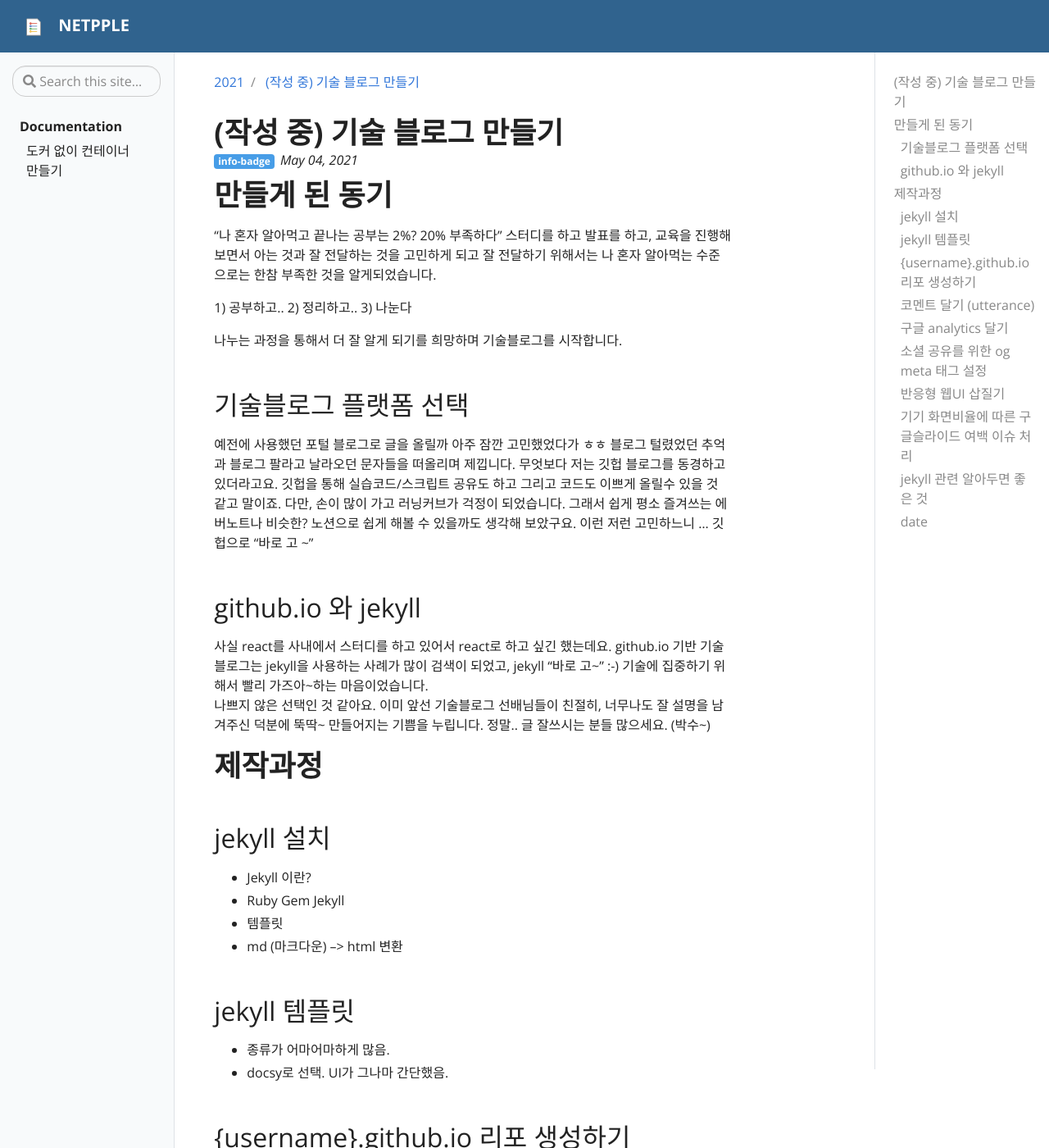
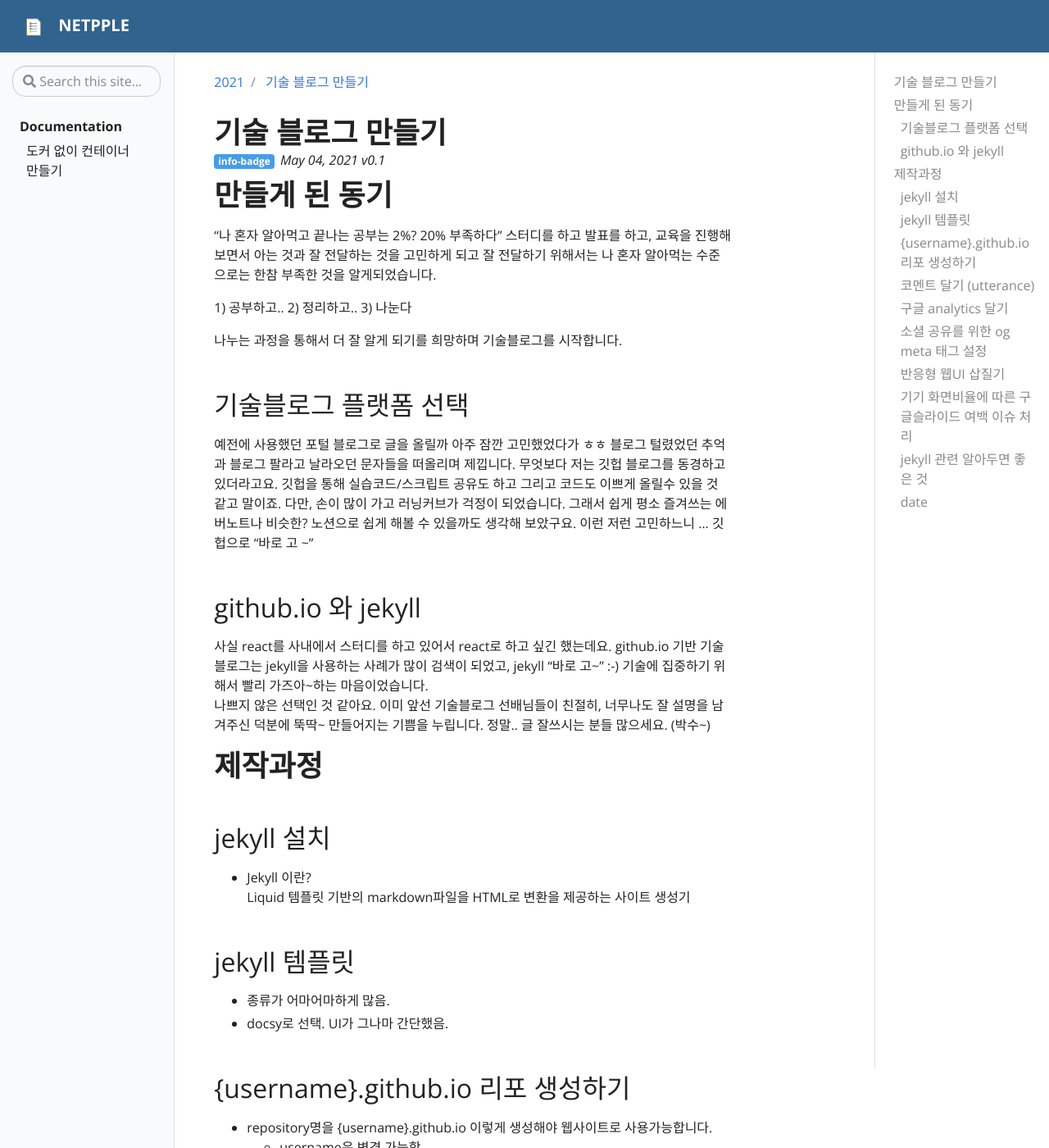
Before and after one commit to netpple/netpple.github.io, a Jekyll site: the page built from _posts/2021-05-04-make-my-blog.md, in a window 1280 px wide and 1400 px high. Shown: the whole window at 82% size. Built offline with Jekyll 4.4.1, drawn with Linux system fonts in a browser that asks for light colours; our own code applies the rules of GitHub Pages for plain Markdown files.

Commit message:
post version 추가

```diff
--- a/_layouts/post.html
+++ b/_layouts/post.html
@@ -2,7 +2,7 @@
 layout: page
 ---
 <!-- Copyright 2019-2021 Vanessa Sochat-->
-<h1 style="margin-bottom:0px">{{ page.title }}</h1>
+<h1 style="margin-bottom:0px">{{ page.title }} </h1>
 {% if page.badges %}{% for badge in page.badges %}<span class="badge badge-{{ badge.type }}">{{ badge.tag }}</span>{% endfor %}{% endif %}
-<span class="post-date" style="font-style: italic;">{{ page.date | date: "%B %d, %Y" }}</span>
+<span class="post-date" style="font-style: italic;">{{ page.date | date: "%B %d, %Y" }} {{ page.version | default: "v1.0" }}</span>
 {{ content }}
--- a/_posts/2021-05-04-make-my-blog.md
+++ b/_posts/2021-05-04-make-my-blog.md
@@ -1,5 +1,6 @@
 ---
-title: (작성 중) 기술 블로그 만들기
+title: 기술 블로그 만들기
+version: v0.1
 description: 기술 블로그 제작과정을 정리합니다. 급조하다 보니 개념을 덜 짚고 우선 가져다 붙인 것도 많은데 차츰 보완하려고 합니다. 기술블로그 개설은 선택지가 많다보니 이유있는 선택은 하고 싶고 빨리는 만들고 싶고 선택 자체가 고충이었습니다. 여전히 끝나지 않는 선택의 연속입니다.
 date: 2021-05-04 19:00 +09:00
 categories: 노카테고리
@@ -38,9 +39,7 @@ rightpanel: true
 
 ## jekyll 설치
 - Jekyll 이란?
-- Ruby Gem Jekyll
-- 템플릿
-- md (마크다운) --> html 변환
+  Liquid 템플릿 기반의 markdown파일을 HTML로 변환을 제공하는 사이트 생성기
 
 ## jekyll 템플릿
 - 종류가 어마어마하게 많음.
```
Also changed, not shown: pages/index.md (+1 -1 lines).
